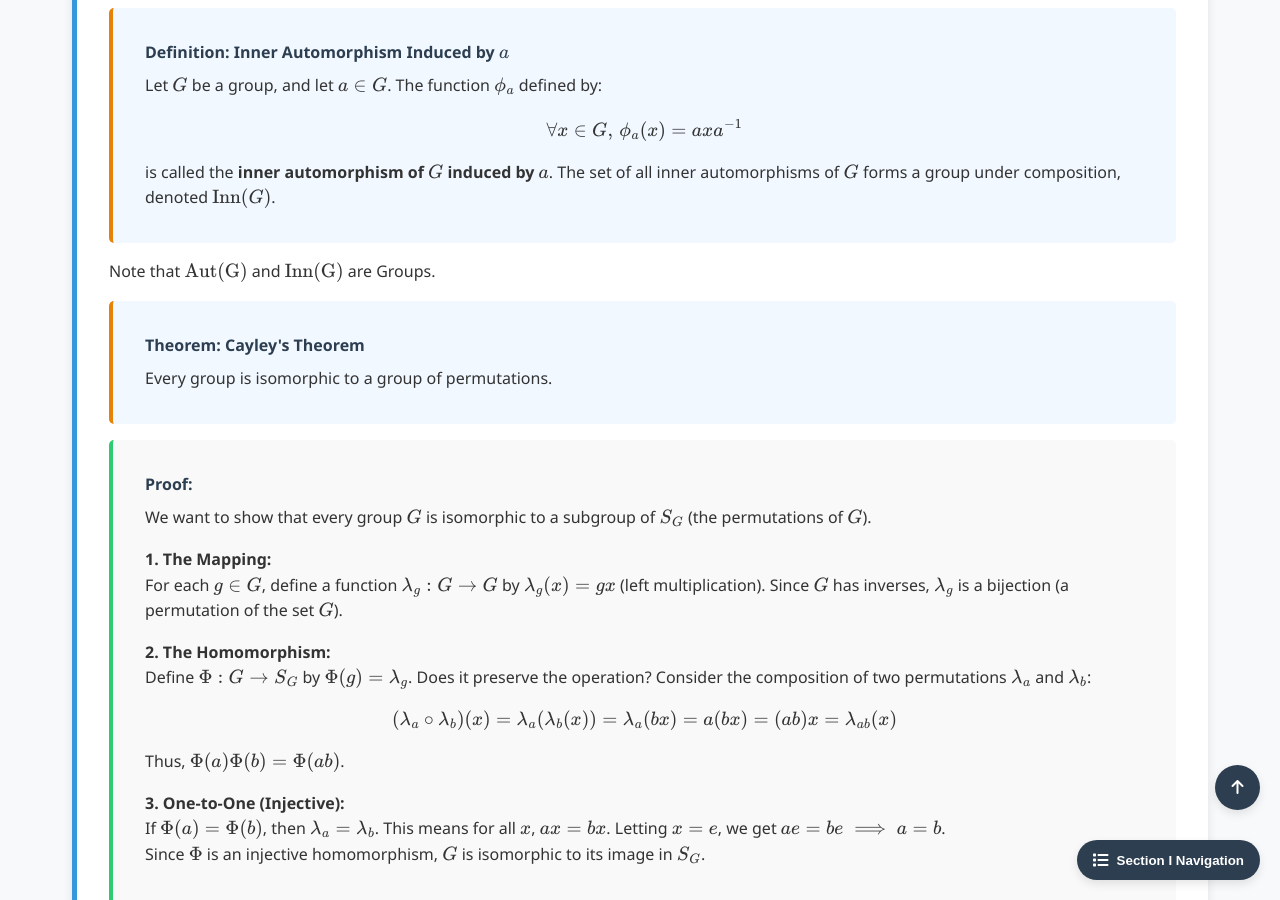
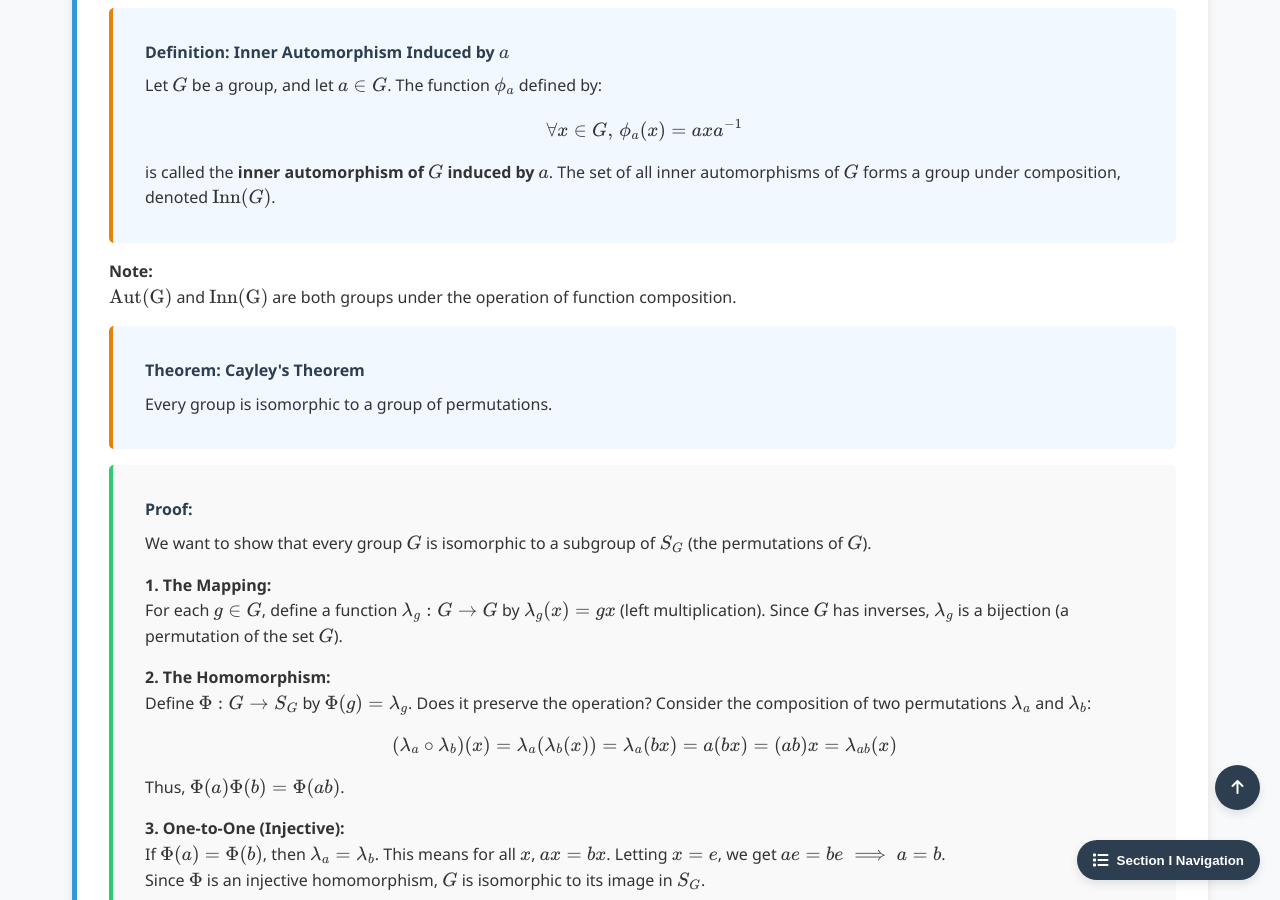
Before and after one commit to Yusukey01/yusukey01.github.io, a Jekyll site: the page built from Mathematics/Linear_algebra/group_isomorphism.html, in a window 1280 px wide and 900 px high, scrolled down 13369 px. Built offline with Jekyll 4.4.1, drawn with Linux system fonts in a browser that asks for light colours.

Commit message:
added explanations

```diff
--- a/Mathematics/Linear_algebra/group_isomorphism.html
+++ b/Mathematics/Linear_algebra/group_isomorphism.html
@@ -759,7 +759,8 @@ uses_python: false
                 </div>
 
                 <p>
-                    Note that \(\text{Aut(G)}\) and \(\text{Inn(G)}\) are Groups.
+                    <strong>Note:</strong><br>
+                    \(\text{Aut(G)}\) and \(\text{Inn(G)}\) are both groups under the operation of function composition.
                 </p>
 
                 <div class="theorem">
```
